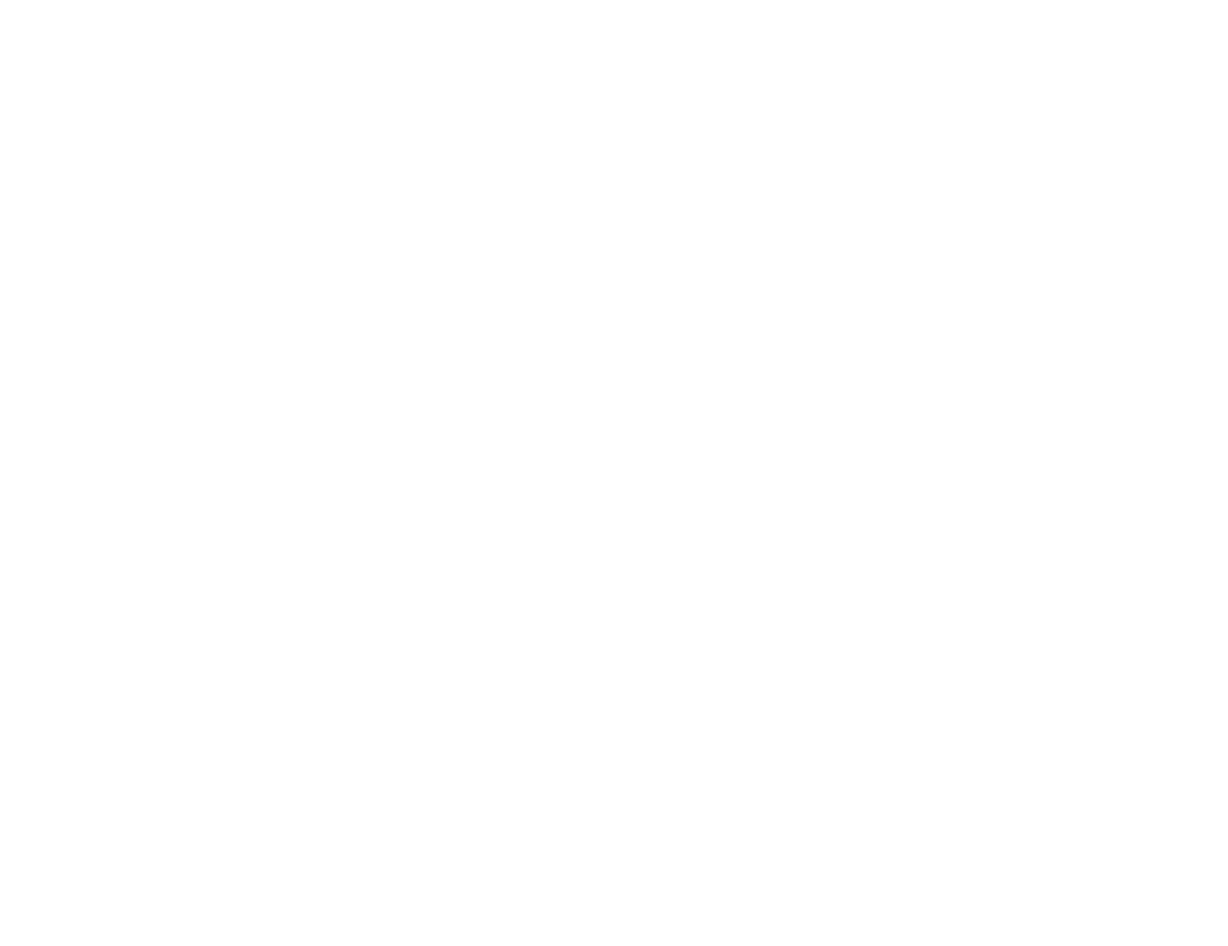
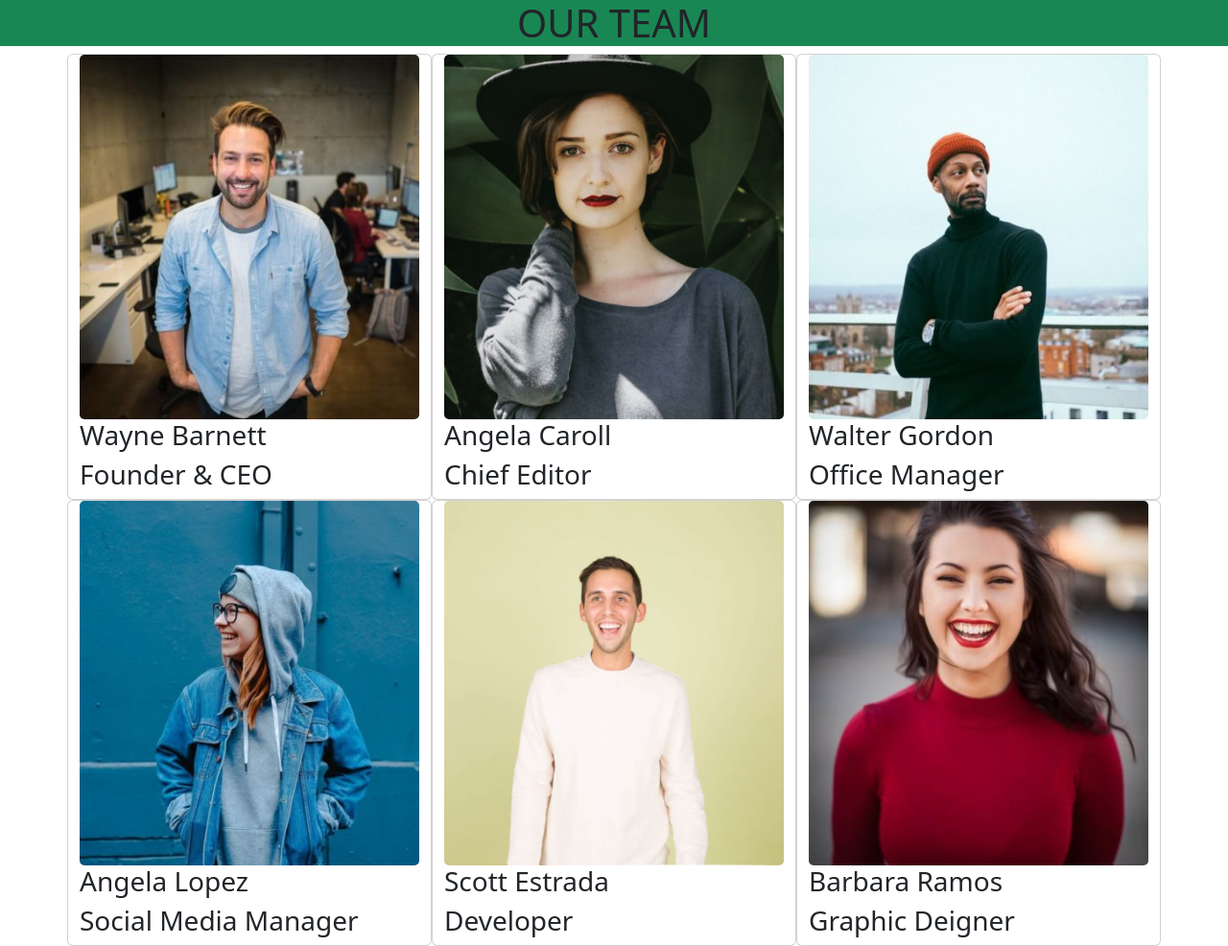
Before and after one commit to Nicowski25/js-our-team, a plain HTML site: page index.html in a window 1280 px wide. Shown: the whole page at 96% size. Before the commit the page ends 800 px from the top, so only its background shows below. Drawn offline with nearby package versions, Linux system fonts and the light colour scheme.

Commit message:
card creation

```diff
--- a/assets/js/script.js
+++ b/assets/js/script.js
@@ -44,3 +44,29 @@ for (let i = 0; i < team.length; i++) {
     const person = team[i];
     console.log(person);
 }
+
+//stampare le stesse informazioni su dom sotto forma di stringhe
+
+//funzione per stampare sulla DOM
+function printToDOM(id, text) {
+    let content = document.getElementById(id).innerHTML
+    content += text
+    document.getElementById(id).innerHTML = content
+}
+
+//prendiamo membri dalla dom
+let membriDom = document.getElementById('membri')
+console.log(membriDom);
+
+//ciclo per stampare nella DOM tutti gli oggetti
+for (let i = 0; i < team.length; i++) {
+    const member = team[i];
+    const htmlPrint =  `
+    <div class='card col-4'>
+        <img class='card-img' src="./img/${member.foto}">
+        <h3>${member.nome}</h3>
+        <h3>${member.ruolo}</h3>
+    </div>
+    `
+    membriDom.innerHTML += htmlPrint
+}
--- a/index.html
+++ b/index.html
@@ -15,15 +15,23 @@
 </head>
 
 <body>
+
   <header>
-    <!-- place navbar here -->
+    <h1 class="text-center bg-success">OUR TEAM</h1>
   </header>
+
   <main>
+    <div class="container">
+        <div id="membri" class="row">
 
+        </div>
+    </div>
   </main>
+
   <footer>
     <!-- place footer here -->
   </footer>
+
   <!-- Bootstrap JavaScript Libraries -->
   <script src="./assets/js/script.js"></script>
   <script src="https://cdn.jsdelivr.net/npm/@popperjs/core@2.11.6/dist/umd/popper.min.js"
```
